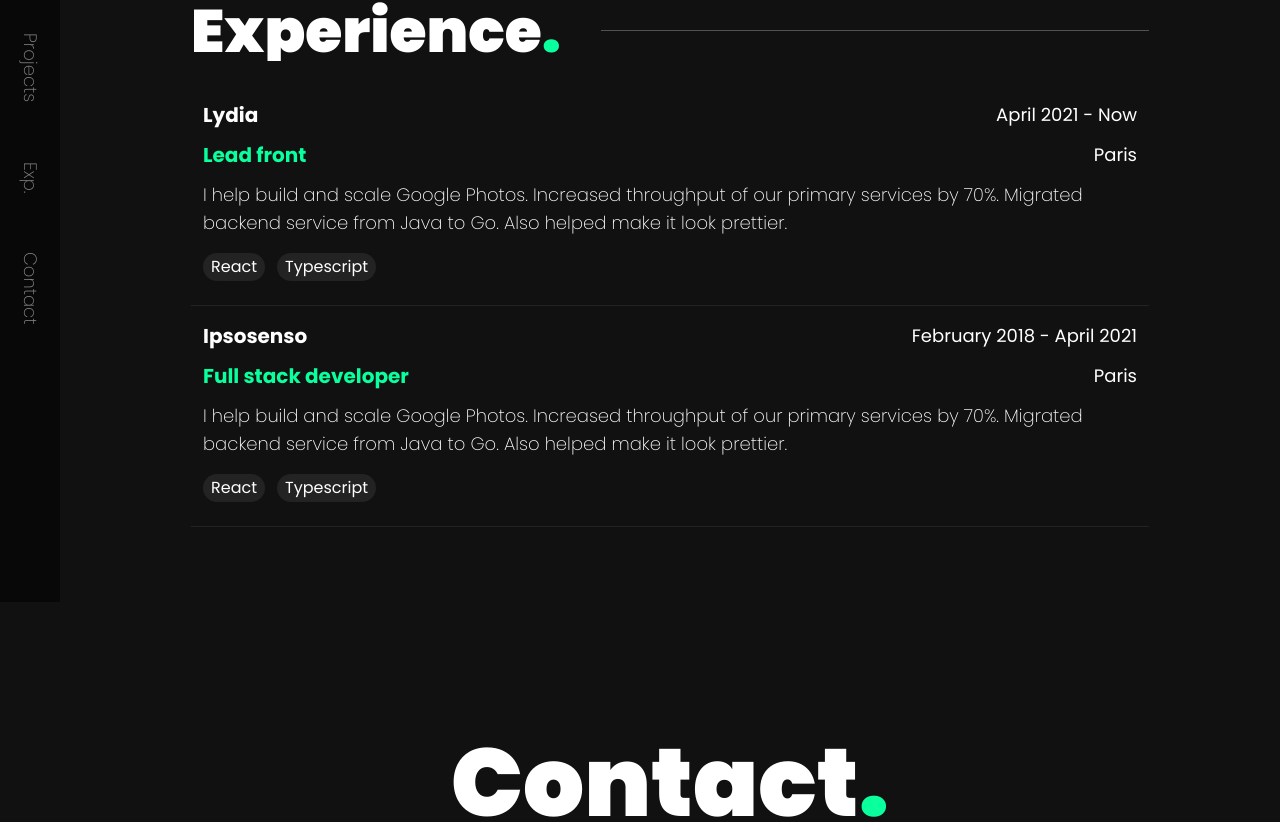
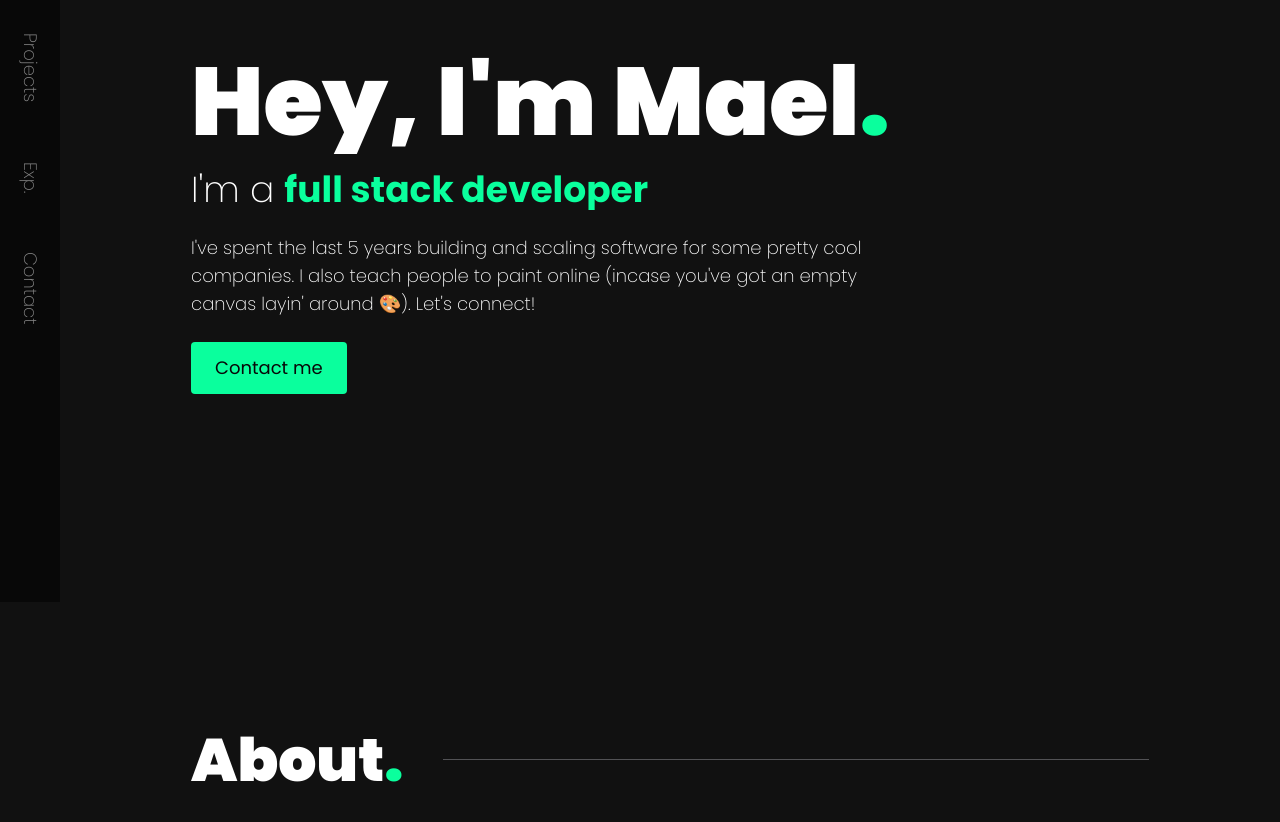
Before and after one commit to maelgff/website, a Next.js app: page / in a window 1280 px wide. Shown: the part 198-1020 px from the top of the page. Built offline with nearby package versions, Linux system fonts and the light colour scheme.

Commit message:
feat(website): intro

```diff
--- a/src/app/page.tsx
+++ b/src/app/page.tsx
@@ -1,16 +1,20 @@
 'use client'
+import { About } from '@/components/About'
 import { Contact } from '@/components/Contact'
 import { Experience } from '@/components/Experience'
 import { Footer } from '@/components/Footer'
 import { Header } from '@/components/Header'
+import { Intro } from '@/components/Intro'
 import { Navbar } from '@/components/Navbar'
 
 export default function Home() {
 	return (
 		<>
 			<Navbar />
-			<main className='flex-1'>
+			<main>
 				<Header />
+				<Intro />
+				<About />
 				<section></section>
 				<section></section>
 				<Experience />
--- a/src/components/About.tsx
+++ b/src/components/About.tsx
@@ -1,10 +1,19 @@
+import { Reveal } from './utils/Reveal'
+
 export const About: React.FC = () => {
 	return (
-		<section id='about' className='relative z-10 m-auto p-9 overflow-hidden max-w-1150'>
-			<div></div>
-			<h3>
-				<div>About</div>
-			</h3>
+		<section id='experience' className='relative z-10 m-auto p-24 overflow-hidden max-w-1150'>
+			<div className='flex items-center gap-10 mb-10 flex-row'>
+				<h3>
+					<Reveal width='full'>
+						<span className='font-black text-6xl text-white'>
+							About
+							<span className='text-brand'>.</span>
+						</span>
+					</Reveal>
+				</h3>
+				<div className='w-full h-[1px] opacity-30 bg-[#ebecf3]'></div>
+			</div>
 		</section>
 	)
 }
--- /dev/null
+++ b/src/components/Intro.tsx
@@ -0,0 +1,35 @@
+import { Reveal } from './utils/Reveal'
+
+export const Intro: React.FC<{}> = () => {
+	return (
+		<section className='relative z-10 m-auto p-24 overflow-hidden max-w-1150 mb-24'>
+			<div className='relative z-10 my-12'>
+				<Reveal>
+					<h1 className='font-black leading-[1.1] text-8xl'>
+						Hey, I'm Mael<span className='text-brand'>.</span>
+					</h1>
+				</Reveal>
+				<Reveal>
+					<h2 className='font-extralight leading-[1.1] mt-4 text-4xl'>
+						I'm a <span className='text-brand font-bold'>full stack developer</span>
+					</h2>
+				</Reveal>
+				<Reveal>
+					<p className='font-extralight my-6 max-w-[700px] text-lg'>
+						I've spent the last 5 years building and scaling software for some pretty cool
+						companies. I also teach people to paint online (incase you've got an empty canvas layin'
+						around 🎨). Let's connect!
+					</p>
+				</Reveal>
+				<Reveal>
+					<button
+						onClick={() => document.getElementById('#contact')?.scrollIntoView()}
+						className='bg-brand z-20 overflow-hidden rounded text-lg text-black-8 py-3 px-6 cursor-pointer border-none'
+					>
+						Contact me
+					</button>
+				</Reveal>
+			</div>
+		</section>
+	)
+}
```
